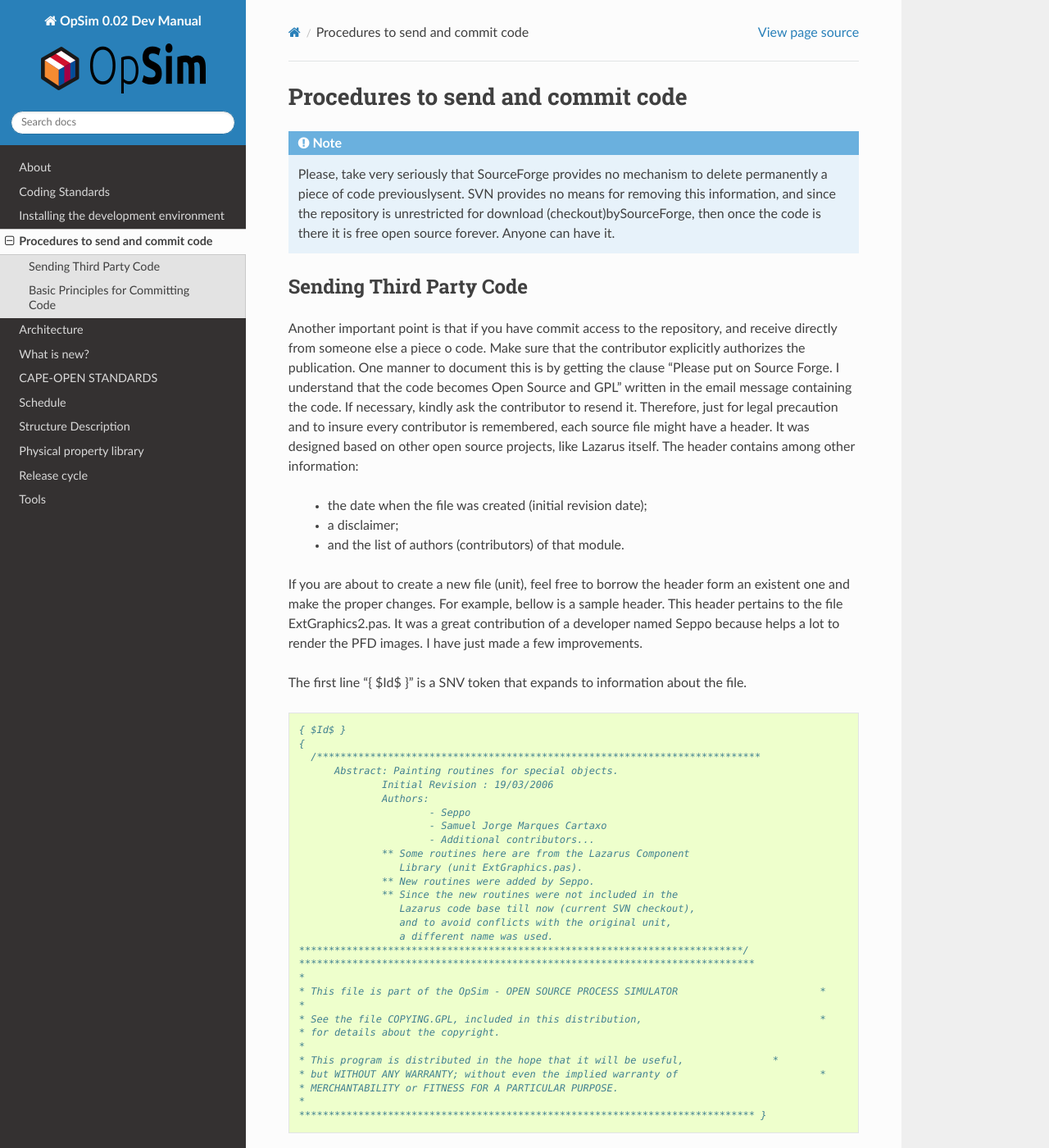
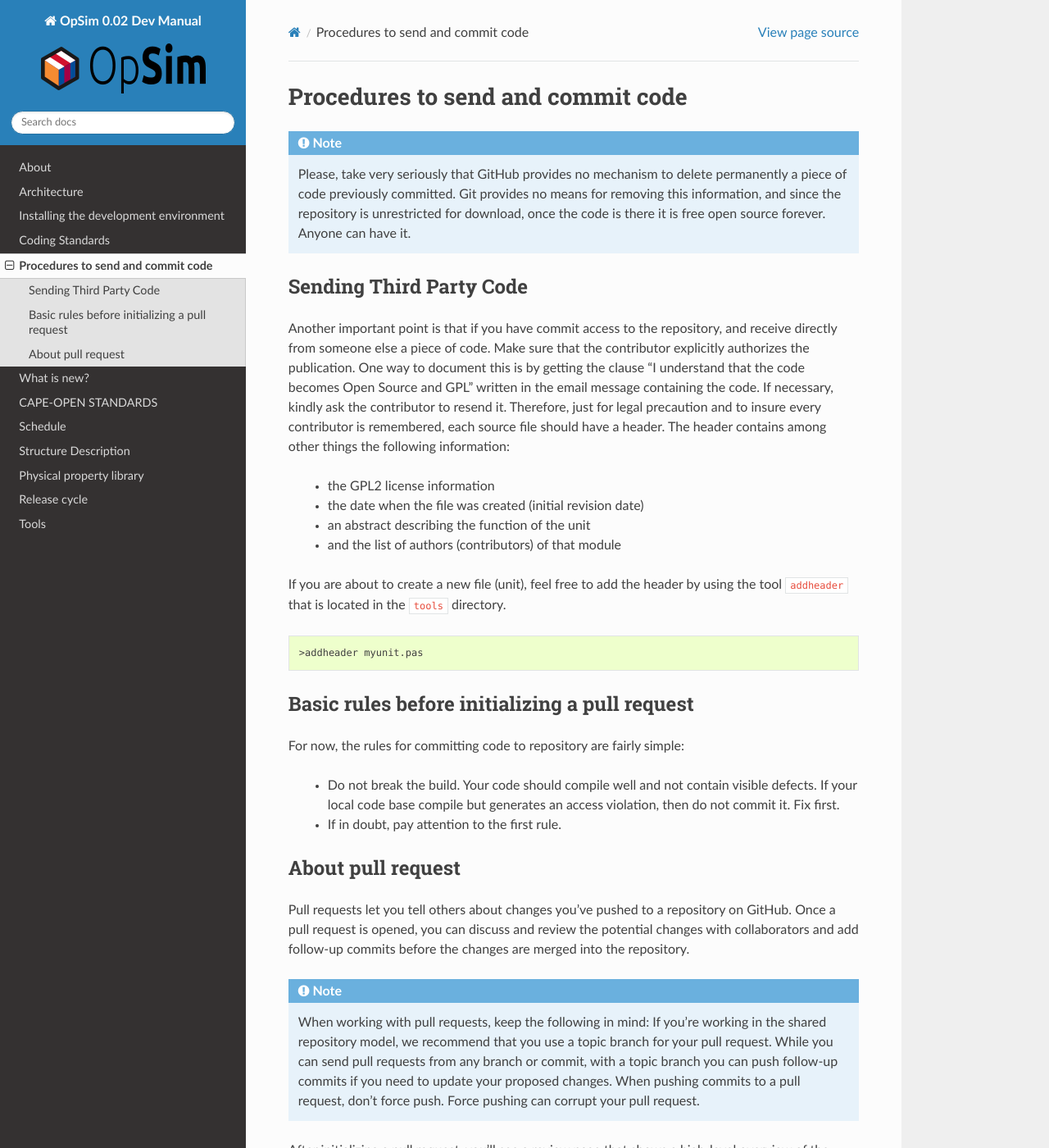
Before and after one commit to opsim/opsim, a Sphinx documentation site: the page built from docs/devel/source/committing_code.rst, in a window 1280 px wide and 1400 px high. Shown: the whole window at 82% size. Built offline with Sphinx 7.4.7 and the Read the Docs theme 2.0.0, drawn with Linux system fonts in a browser that asks for light colours; some of the changed text lies outside the part shown.

Commit message:
minor documentation improvements

```diff
--- a/docs/devel/source/architecture/interface.rst
+++ b/docs/devel/source/architecture/interface.rst
@@ -1,12 +1,12 @@
 Interface
 =========
-The simulator will have an intuitive and friendly graphical user interface. The user interface is based on a native OpenGL toolkit. The main interface elements are show in the below figure.
+The simulator has an intuitive and friendly graphical user interface. The user interface is based on a native OpenGL toolkit. The main interface elements are show in the below figure.
 
 .. figure:: ../media/UI_structures.svg
    :width: 75%
    :alt: OpSim main UI structures
 
-The main structure is the `Window`. This structure contains a handle to the window context and to a list of `Areas` that are located on the window. OpSim will be capable to handle multiple windows simultaneously that interface with the datalayer and simulation engine. An `Area` is a structure that contains the information about the position on the screen in a regular grid type data structure. The user can resize, create and destroy `Areas` as desired.
+The main structure is the `Window`. This structure contains a handle to the window context and to a list of `Areas` that are located on the window. OpSim will be capable to handle multiple windows simultaneously that interface with the data layer and simulation engine. An `Area` is a structure that contains the information about the position on the screen in a regular grid type data structure. The user can resize, create and destroy `Areas` as desired.
 
 
 Spaces
--- a/docs/devel/source/coding_standard.rst
+++ b/docs/devel/source/coding_standard.rst
@@ -8,11 +8,11 @@
 
 Language and Encoding
 ---------------------
-There are some general conventions for OpSims code base.
+There are some general conventions for the OpSim code base.
 
 * Use American spelling for all doc-strings variable names and comments.
-* Use ASCII where possible, avoid special unicode characters such as '÷', '¶' or 'λ'.
-* Use UTF8 encoding for all source files where unicode characters are required.
+* Use ASCII where possible, avoid special Unicode characters such as '÷', '¶' or 'λ'.
+* Use UTF8 encoding for all source files where Unicode characters are required.
 
 Naming
 ------
--- a/docs/devel/source/committing_code.rst
+++ b/docs/devel/source/committing_code.rst
@@ -1,54 +1,26 @@
 Procedures to send and commit code
 ==================================
 
-.. note:: Please, take very seriously that SourceForge provides no mechanism to delete permanently a piece of code previouslysent. SVN provides no means for removing this information, and since the repository is unrestricted for download (checkout)bySourceForge, then once the code is there it is free open source forever. Anyone can have it.
+.. note:: Please, take very seriously that GitHub provides no mechanism to delete permanently a piece of code previously committed. Git provides no means for removing this information, and since the repository is unrestricted for download, once the code is there it is free open source forever. Anyone can have it.
 
 Sending Third Party Code
 ------------------------
-Another important point is that if you have commit access to the repository, and receive directly from someone else a piece o code. Make sure that the contributor explicitly authorizes the publication. One manner to document this is by getting the clause "Please put on Source Forge. I understand that the code becomes Open Source and GPL" written in the email message containing the code. If necessary, kindly ask the contributor to resend it. Therefore, just for legal precaution and to insure every contributor is remembered, each source file might have a header. It was designed based on other open source projects, like Lazarus itself. The header contains among other information:
+Another important point is that if you have commit access to the repository, and receive directly from someone else a piece of code. Make sure that the contributor explicitly authorizes the publication. One way to document this is by getting the clause "I understand that the code becomes Open Source and GPL" written in the email message containing the code. If necessary, kindly ask the contributor to resend it. Therefore, just for legal precaution and to insure every contributor is remembered, each source file should have a header. The header contains among other things the following information:
 
-    - the date when the file was created (initial revision date);
-    - a disclaimer;
-    - and the list of authors (contributors) of that module.
+    - the GPL2 license information
+    - the date when the file was created (initial revision date)
+    - an abstract describing the function of the unit
+    - and the list of authors (contributors) of that module
 
-If you are about to create a new file (unit), feel free to borrow the header form an existent one and make the proper changes. For example, bellow is a sample header. This header pertains to the file ExtGraphics2.pas. It was a great contribution of a developer named Seppo because helps a lot to render the PFD images. I have just made a few improvements.
+If you are about to create a new file (unit), feel free to add the header by using the tool ``addheader`` that is located in the ``tools`` directory.
 
-The first line “{ $Id$ }” is a SNV token that expands to information about the file.
+.. code-block:: bash
 
-.. code:: pascal
+   >addheader myunit.pas
 
-  { $Id$ }
-  {
-    /***************************************************************************
-        Abstract: Painting routines for special objects.
-		Initial Revision : 19/03/2006
-		Authors:
-			- Seppo
-			- Samuel Jorge Marques Cartaxo
-			- Additional contributors...
-		** Some routines here are from the Lazarus Component
-		   Library (unit ExtGraphics.pas).
-		** New routines were added by Seppo.
-		** Since the new routines were not included in the
-		   Lazarus code base till now (current SVN checkout),
-		   and to avoid conflicts with the original unit,
-		   a different name was used.
-  ***************************************************************************/
-  *****************************************************************************
-  * 																		  *
-  * This file is part of the OpSim - OPEN SOURCE PROCESS SIMULATOR 			  *
-  * 																		  *
-  * See the file COPYING.GPL, included in this distribution, 				  *
-  * for details about the copyright. 										  *
-  * 																		  *
-  * This program is distributed in the hope that it will be useful, 		  *
-  * but WITHOUT ANY WARRANTY; without even the implied warranty of 			  *
-  * MERCHANTABILITY or FITNESS FOR A PARTICULAR PURPOSE. 					  *
-  * 																		  *
-  ***************************************************************************** }
 
-Basic Principles for Committing Code
-------------------------------------
+Basic rules before initializing a pull request
+----------------------------------------------
 
 For now, the rules for committing code to repository are fairly simple:
 
@@ -56,3 +28,13 @@
     defects. If your local code base compile but generates an access violation,
     then do not commit it. Fix first.
   - If in doubt, pay attention to the first rule.
+
+
+About pull request
+------------------
+
+Pull requests let you tell others about changes you've pushed to a repository on GitHub. Once a pull request is opened, you can discuss and review the potential changes with collaborators and add follow-up commits before the changes are merged into the repository.
+
+.. note:: When working with pull requests, keep the following in mind: If you're working in the shared repository model, we recommend that you use a topic branch for your pull request. While you can send pull requests from any branch or commit, with a topic branch you can push follow-up commits if you need to update your proposed changes. When pushing commits to a pull request, don't force push. Force pushing can corrupt your pull request.
+
+After initializing a pull request, you'll see a review page that shows a high-level overview of the changes between your branch (the compare branch) and the repository's base branch. You can add a summary of the proposed changes, review the changes made by commits, add labels, milestones, and assignees, and @mention individual contributors or teams. For more information, see "`Creating a pull request <https://help.github.com/articles/creating-a-pull-request>`_".
--- a/docs/devel/source/conf.py
+++ b/docs/devel/source/conf.py
@@ -136,7 +136,7 @@
     # included in the title
     html_theme_options = {
     "display_version": False,
-    "canonical_url": "http://opsim.sourceforge.net/user-docs/html/",
+    "canonical_url": "http://docs.opsim.cc/devel",
     }
 
 # The name for this set of Sphinx documents.
--- a/docs/devel/source/index.rst
+++ b/docs/devel/source/index.rst
@@ -12,10 +12,10 @@
    :maxdepth: 1
 
    about
+   architecture/index
+   installing_dev_environment
    coding_standard
-   installing_dev_environment
    committing_code
-   architecture/index
    specifications
    pp_library
    release_cycle
```
Also changed, not shown: other parts of docs/devel/source/architecture/interface.rst (+1 -1 lines), docs/devel/source/installing_dev_environment.rst (+20 -20 lines), images/logo/favicon.ico (added).
